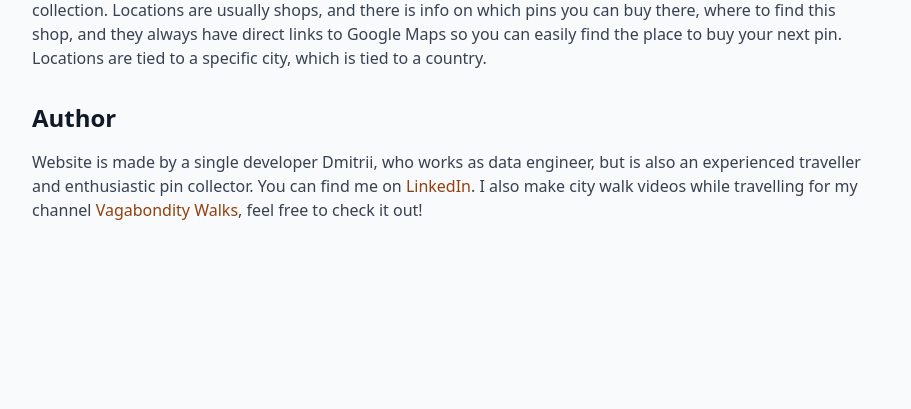
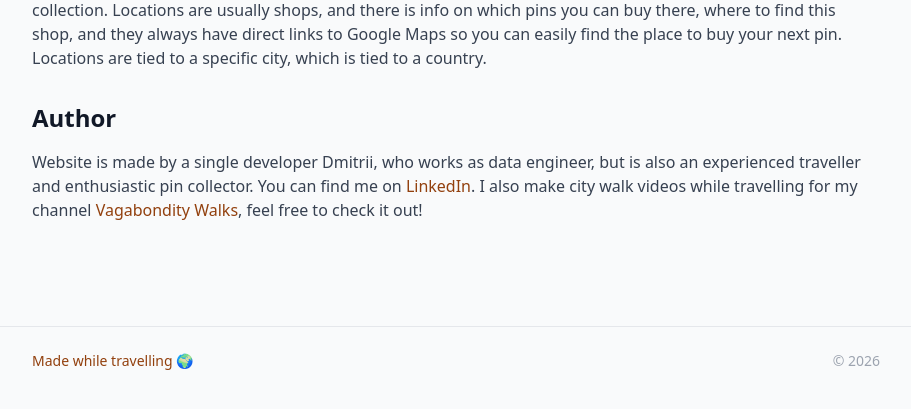
Before and after one commit to Polovinkin/travelpinhunt, a Django app: page /about/ in a window 1280 px wide. Shown: the part 339-748 px from the top of the page, without its empty margins (184-1095 px from the left). Run offline with Django 5.2, Linux system fonts and the light colour scheme; some libraries are stand-ins or nearby versions.

Commit message:
added footer

```diff
--- a/locations/templates/locations/base.html
+++ b/locations/templates/locations/base.html
@@ -21,5 +21,12 @@
         {% block content %}
         {% endblock %}
     </main>
+
+    <footer class="border-t border-gray-200 mt-16 py-6">
+    <div class="max-w-4xl mx-auto px-6 flex items-center justify-between text-sm text-gray-400">
+        <span class="font-medium text-amber-800">Made while travelling 🌍</span>
+        <span>© 2026</span>
+    </div>
+</footer>
 </body>
 </html>
```
